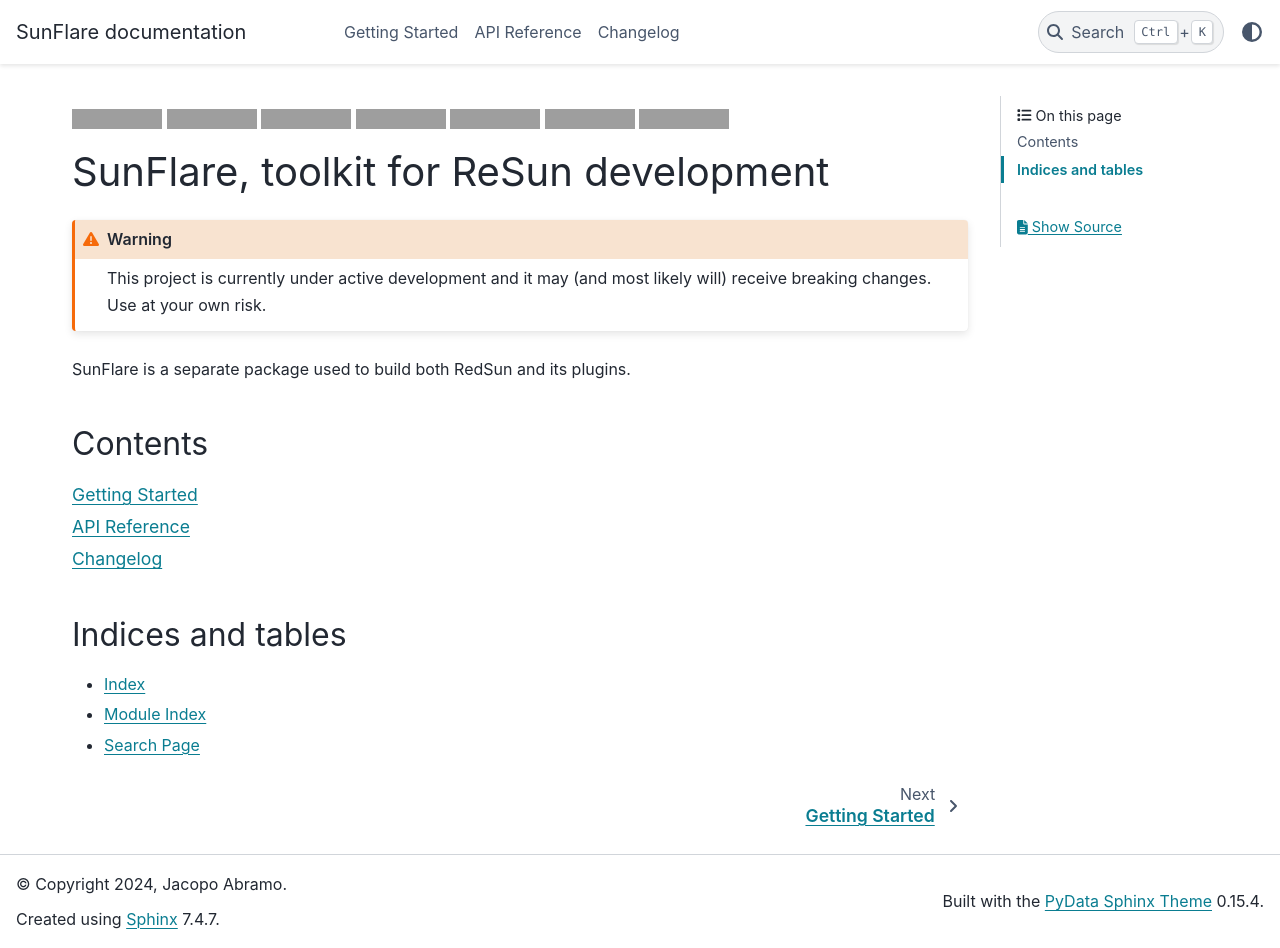
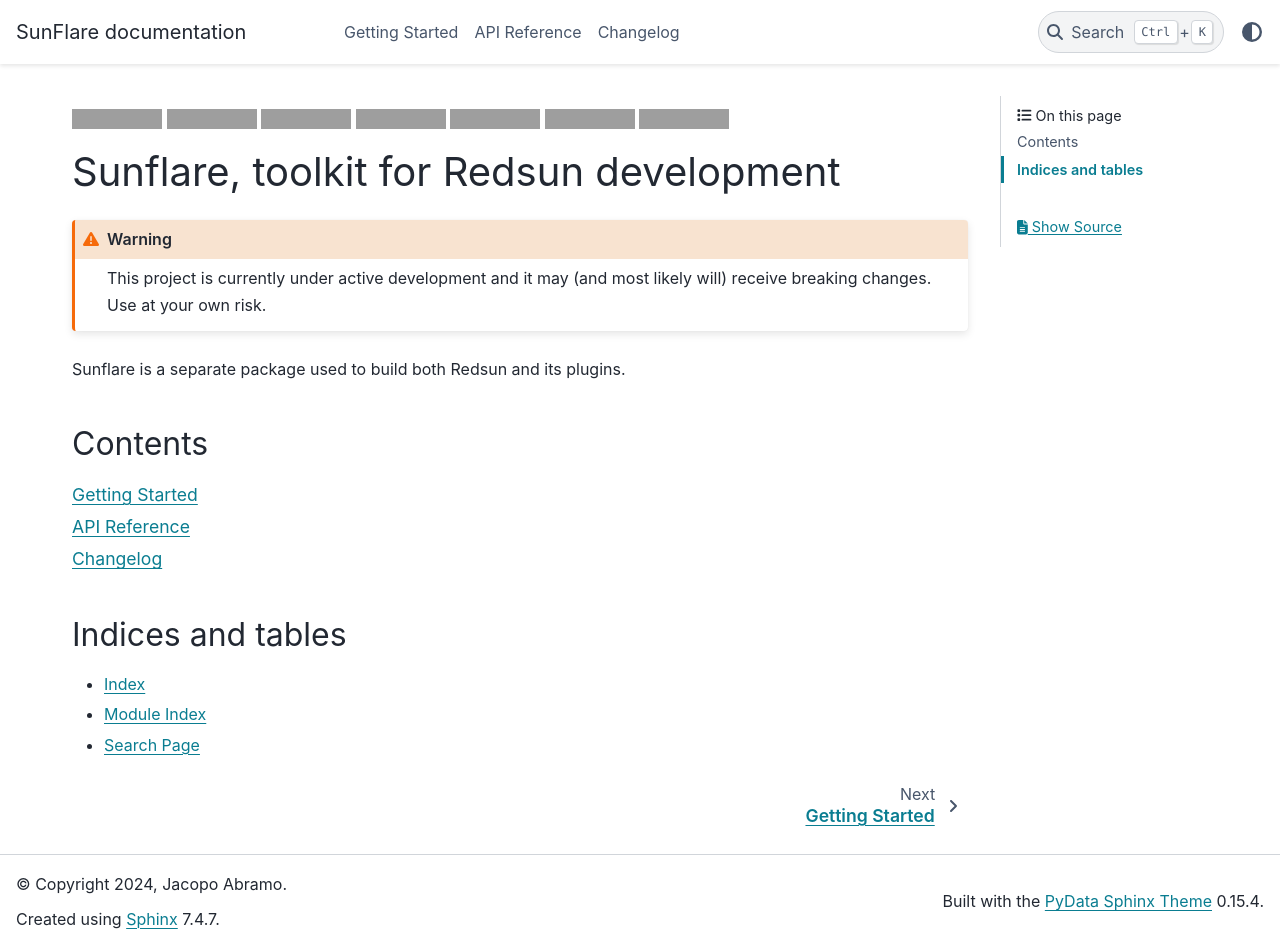
Before and after one commit to redsun-acquisition/sunflare, a Sphinx documentation site: the page built from docs/index.md, in a window 1280 px wide and 948 px high, cut to the strip 0-948 px from the top of the window. Built offline with Sphinx 7.4.7 and the PyData theme 0.15.4, drawn with Linux system fonts in a browser that asks for light colours; grey boxes are pictures that could not be loaded.

Commit message:
Fix small typos

````diff
--- a/docs/index.md
+++ b/docs/index.md
@@ -6,13 +6,13 @@
 [![Code style: black](https://img.shields.io/badge/code%20style-black-000000.svg)](https://github.com/psf/black)
 [![License](https://img.shields.io/badge/License-Apache%202.0-blue.svg)](https://opensource.org/licenses/Apache-2.0)
 
-# SunFlare, toolkit for ReSun development
+# Sunflare, toolkit for Redsun development
 
 ```{warning}
 This project is currently under active development and it may (and most likely will) receive breaking changes. Use at your own risk.
 ```
 
-SunFlare is a separate package used to build both RedSun and its plugins.
+Sunflare is a separate package used to build both Redsun and its plugins.
 
 ## Contents
 
````
Also changed, not shown: README.md (+1 -1 lines).
